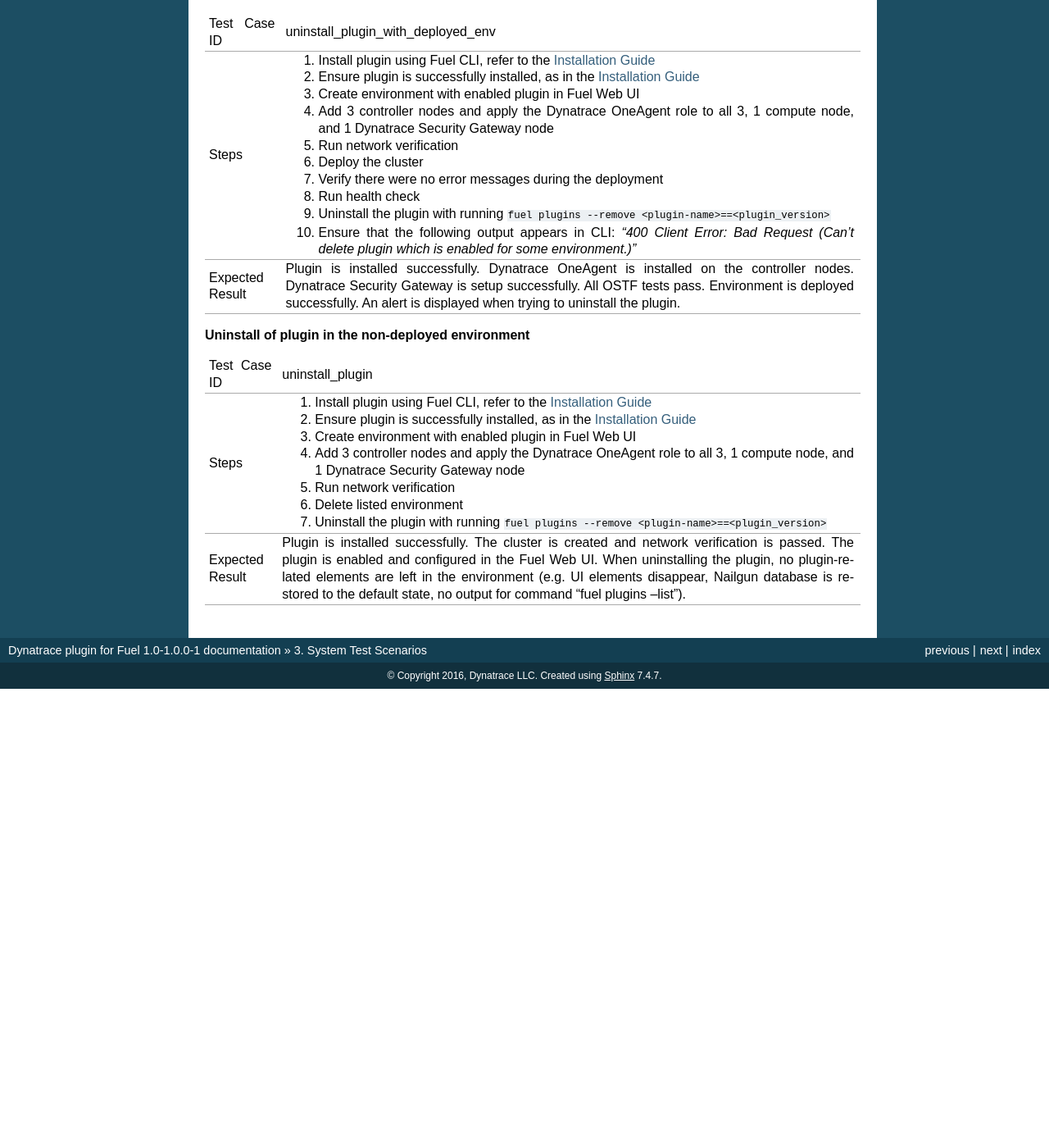
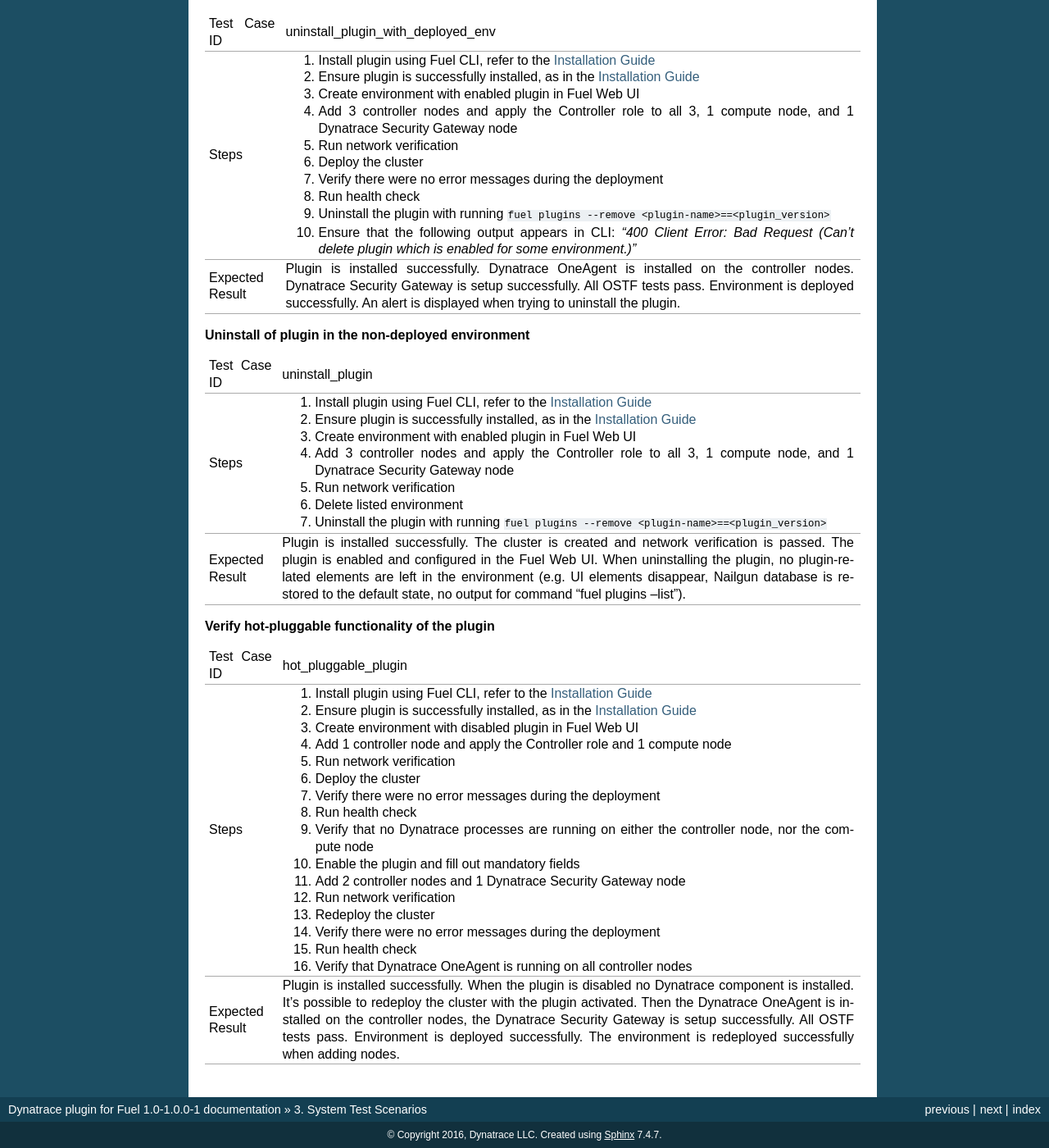
Before and after one commit to openstack-archive/fuel-plugin-dynatrace, a Sphinx documentation site: the page built from doc/qa/source/systemtesting.rst, in a window 1280 px wide and 1400 px high, scrolled down 1440 px. Shown: the whole window at 82% size. Built offline with Sphinx 7.4.7, drawn with Linux system fonts in a browser that asks for light colours; before the commit the page ends 2280 px from its top, so only the background shows below that; some of the changed text lies outside the part shown.

Commit message:
updated plugin documentation, qa documentation, and test report

```diff
--- a/doc/qa/source/systemtesting.rst
+++ b/doc/qa/source/systemtesting.rst
@@ -15,9 +15,9 @@
                    fuel-docs/userdocs/fuel-install-guide/plugins/plugins_ins
                    tall_plugins.html>`_
                 #. Create environment with enabled plugin in Fuel Web UI
-                #. Add 3 controller nodes and apply the Dynatrace OneAgent
-                   role to all 3, 1 compute node, and 1 Dynatrace Security
-                   Gateway node
+                #. Add 3 controller nodes and apply the Controller role to
+                   all 3, 1 compute node, and 1 Dynatrace Security Gateway
+                   node
                 #. Run network verification
                 #. Deploy the cluster
                 #. Verify there were no error messages during the deployment
@@ -43,7 +43,7 @@
                    fuel-docs/userdocs/fuel-install-guide/plugins/plugins_ins
                    tall_plugins.html>`_
                 #. Create environment with enabled plugin in Fuel Web UI
-                #. Add 3 controller nodes and apply the Dynatrace OneAgent
+                #. Add 3 controller nodes and apply the Controller
                    role to all 3, 1 compute node, and 1 Dynatrace Security
                    Gateway node
                 #. Run network verification
@@ -79,7 +79,7 @@
                    fuel-docs/userdocs/fuel-install-guide/plugins/plugins_ins
                    tall_plugins.html>`_
                 #. Create environment with enabled plugin in Fuel Web UI
-                #. Add 3 controller nodes and apply the Dynatrace OneAgent
+                #. Add 3 controller nodes and apply the Controller
                    role to all 3, 1 compute node, and 1 Dynatrace Security
                    Gateway node
                 #. Run network verification
@@ -115,7 +115,7 @@
                    fuel-docs/userdocs/fuel-install-guide/plugins/plugins_ins
                    tall_plugins.html>`_
                 #. Create environment with enabled plugin in Fuel Web UI
-                #. Add 3 controller nodes and apply the Dynatrace OneAgent
+                #. Add 3 controller nodes and apply the Controller
                    role to all 3, 1 compute node, and 1 Dynatrace Security
                    Gateway node
                 #. Run network verification
@@ -149,7 +149,7 @@
                    fuel-docs/userdocs/fuel-install-guide/plugins/plugins_ins
                    tall_plugins.html>`_
                 #. Create environment with enabled plugin in Fuel Web UI
-                #. Add 3 controller nodes and apply the Dynatrace OneAgent
+                #. Add 3 controller nodes and apply the Controller
                    role to all 3, 1 compute node, and 1 Dynatrace Security
                    Gateway node
                 #. Run network verification
@@ -164,3 +164,44 @@
                 UI elements disappear, Nailgun database is restored to the
                 default state, no output for command "fuel plugins --list").
 =============== =====
+
+**Verify hot-pluggable functionality of the plugin**
+
+=============== =====
+Test Case ID    hot_pluggable_plugin
+--------------- -----
+Steps           1. Install plugin using Fuel CLI, refer to the `Installation
+                   Guide <http://docs.openstack.org/developer/fuel-docs/user
+                   docs/fuel-install-guide/plugins/plugins_install_plugins.h
+                   tml>`_
+                #. Ensure plugin is successfully installed, as in the
+                   `Installation Guide <http://docs.openstack.org/developer/
+                   fuel-docs/userdocs/fuel-install-guide/plugins/plugins_ins
+                   tall_plugins.html>`_
+                #. Create environment with disabled plugin in Fuel Web UI
+                #. Add 1 controller node and apply the Controller
+                   role and 1 compute node
+                #. Run network verification
+                #. Deploy the cluster
+                #. Verify there were no error messages during the deployment
+                #. Run health check
+                #. Verify that no Dynatrace processes are running on either
+                   the controller node, nor the compute node
+                #. Enable the plugin and fill out mandatory fields
+                #. Add 2 controller nodes and 1 Dynatrace Security Gateway
+                   node
+                #. Run network verification
+                #. Redeploy the cluster
+                #. Verify there were no error messages during the deployment
+                #. Run health check
+                #. Verify that Dynatrace OneAgent is running on all
+                   controller nodes
+--------------- -----
+Expected Result Plugin is installed successfully. When the plugin is disabled
+                no Dynatrace component is installed. It's possible to
+                redeploy the cluster with the plugin activated. Then the
+                Dynatrace OneAgent is installed on the controller nodes, the
+                Dynatrace Security Gateway is setup successfully. All OSTF
+                tests pass. Environment is deployed successfully. The
+                environment is redeployed successfully when adding nodes.
+=============== =====
--- a/doc/user/source/installationGuide.rst
+++ b/doc/user/source/installationGuide.rst
@@ -39,7 +39,7 @@
 
 .. image:: images/9yl01.png
 
-4. Add nodes and assign the *Dynatrace OneAgent* role to all controller nodes.
+4. Add nodes and assign the Controller role to all controller nodes.
 Assign the *Dynatrace Security Gateway* role to a node and don't assign any
 other roles to that node. Sample node configuration is provided below.
 
```
Also changed, not shown: doc/qa-report/source/results.rst (+5 -3 lines), doc/qa/source/overview.rst (+14 -14 lines), doc/user/source/limitations.rst (+10 -1 lines), doc/user/source/overview.rst (+16 -16 lines), doc/user/source/images/k9ma8.png, doc/user/source/images/uh37r.png.
